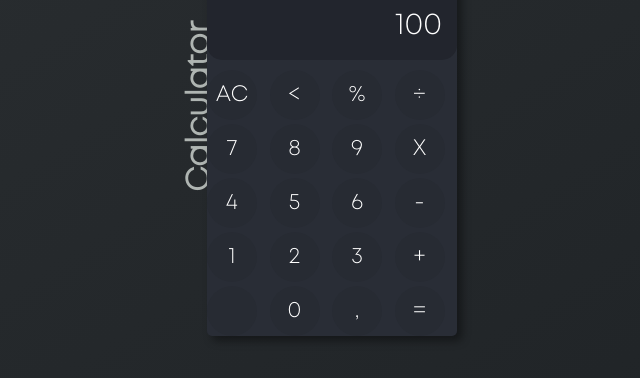
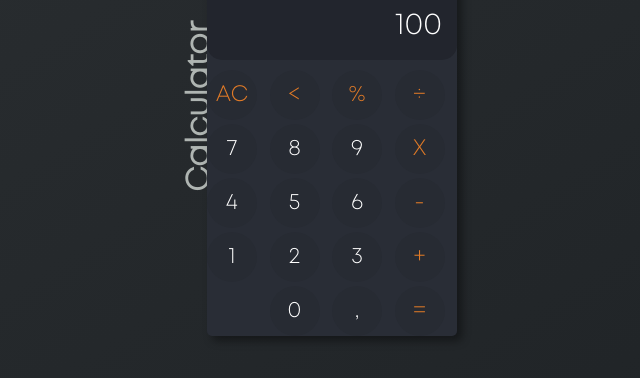
Before and after one commit to abnerjs/react-calculator, a React (Create React App) app: page / in a window 1280 px wide. Shown: the part 314-692 px from the top of the page, without its empty margins (308-948 px from the left). Built offline with nearby package versions, Linux system fonts and the light colour scheme.

Commit message:
css att n returning label to values

```diff
--- a/src/components/Button.css
+++ b/src/components/Button.css
@@ -22,10 +22,11 @@
     background-color: #555555;
 }
 
-.button .operation {
+.button.operation {
     color: #e27b27;
 }
 
-.button .offset {
-    display: hidden;
+.button.offset {
+    opacity: 0;
+    cursor: auto;
 }
--- a/src/main/Calculator.jsx
+++ b/src/main/Calculator.jsx
@@ -4,35 +4,60 @@
 import Display from '../components/Display'
 
 export default class Calculator extends Component {
+
+    constructor(props) {
+        super(props)
+        this.clearMemory = this.clearMemory.bind(this);
+        this.setOperation = this.setOperation.bind(this);
+        this.addDigit = this.addDigit.bind(this);
+        this.backspace = this.backspace.bind(this);
+    }
+
+    clearMemory() {
+        console.log('clean');
+    }
+
+    setOperation(operation) {
+        console.log(operation);
+    }
+
+    addDigit(n) {
+        console.log(n);
+    }
+
+    backspace(n) {
+        console.log(n);
+    }
+
     render () {
         return(
             <div className='calculator'>
                 <Display value={100} />
 
-                <Button operation label="AC"/>
-                <Button label="<"/>
-                <Button label="%"/>
-                <Button label="&divide;"/>
+                <Button label="AC" click={this.clearMemory} operation />
+                <Button label="<" click={this.backspace} operation />
+                <Button label="%" click={this.setOperation} operation />
+                <Button label="&divide;" click={this.setOperation} operation />
 
-                <Button label="7"/>
-                <Button label="8"/>
-                <Button label="9"/>
-                <Button label="X"/>
+                <Button label="7" click={this.addDigit} />
+                <Button label="8" click={this.addDigit} />
+                <Button label="9" click={this.addDigit} />
+                <Button label="X" click={this.setOperation} operation />
 
-                <Button label="4"/>
-                <Button label="5"/>
-                <Button label="6"/>
-                <Button label="-"/>
+                <Button label="4" click={this.addDigit} />
+                <Button label="5" click={this.addDigit} />
+                <Button label="6" click={this.addDigit} />
+                <Button label="-" click={this.setOperation} operation />
 
-                <Button label="1"/>
-                <Button label="2"/>
-                <Button label="3"/>
-                <Button label="+"/>
+                <Button label="1" click={this.addDigit} />
+                <Button label="2" click={this.addDigit} />
+                <Button label="3" click={this.addDigit} />
+                <Button label="+" click={this.setOperation} operation />
 
-                <Button label=" "/>
-                <Button label="0"/>
-                <Button label=","/>
-                <Button label="="/>
+                <Button label=" " offset />
+                <Button label="0" click={this.addDigit} />
+                <Button label="," click={this.addDigit} />
+                <Button label="=" click={this.setOperation} operation />
 
 
             </div>
```
